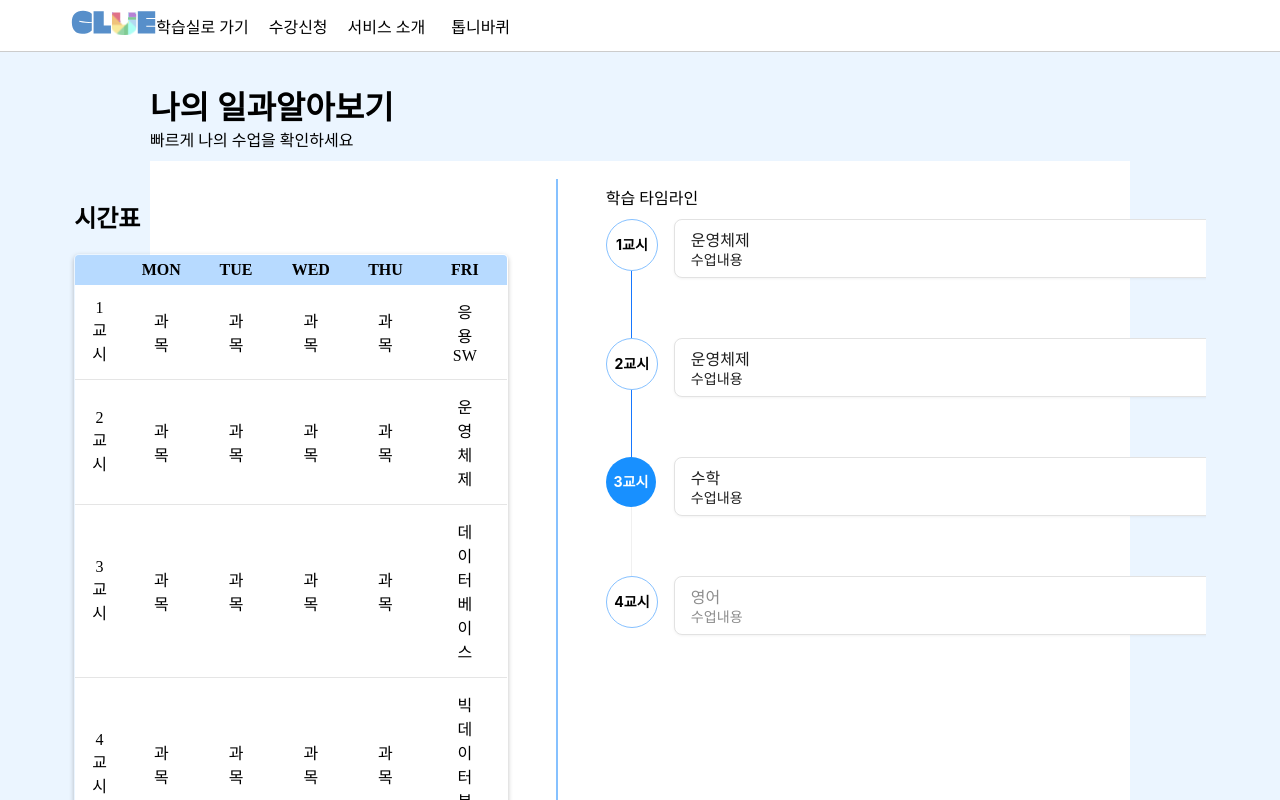
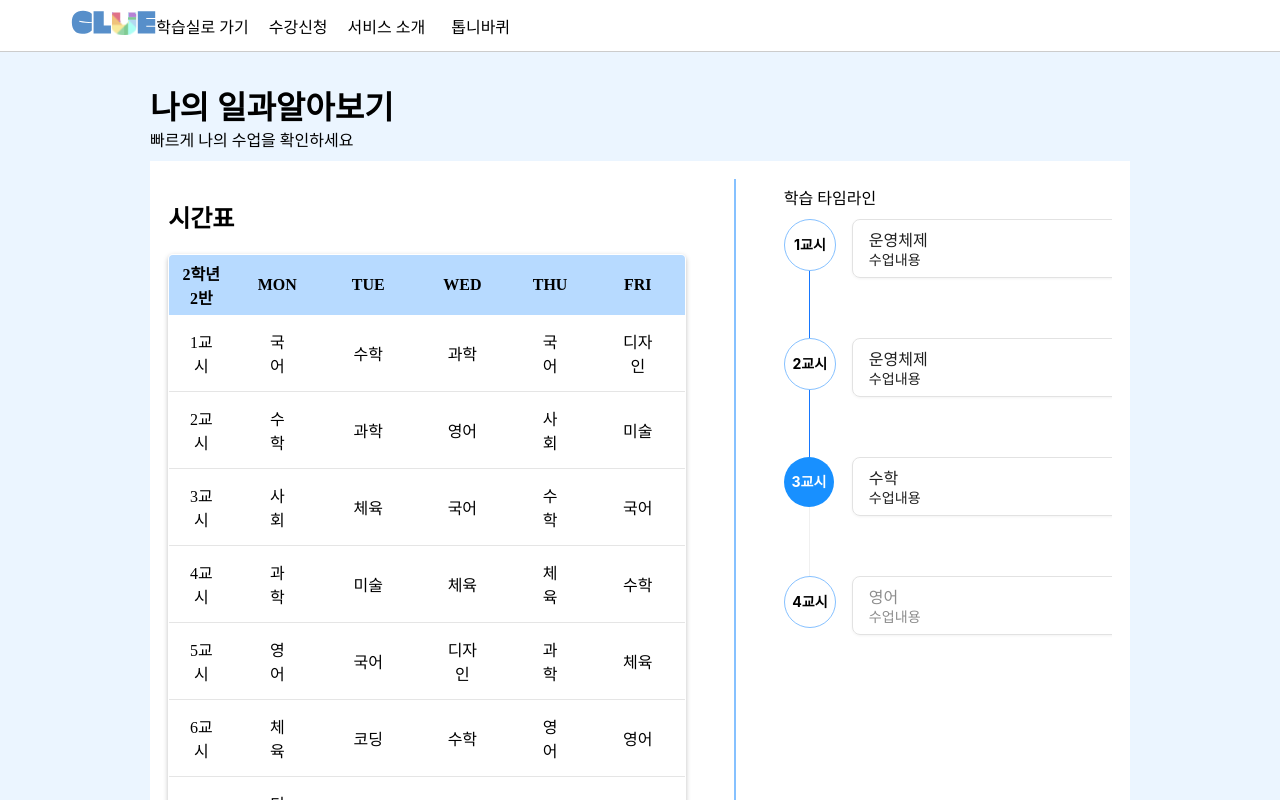
Before and after one commit to EscapeFrame/paletto-clue-frontend, a React (Vite) app: page / in a window 1280 px wide. Built offline with nearby package versions, Linux system fonts and the light colour scheme.

Commit message:
use_jsondata

```diff
--- a/src/css/TimeLine.module.css
+++ b/src/css/TimeLine.module.css
@@ -1,16 +1,16 @@
 
-.step_box {
+  .step_box {
     margin: 0 1.25em 3.75em 1.25em;
     display: block;
-    width: 34em;
+    min-width: 17em;
+    max-width: 34em;
     padding: 0.5em 1em;
     border: 0.06em solid #e2e2e2;
     border-radius: 0.5em;
-    background-color: hsl(0, 0%, 100%);
     box-shadow: 0 0.06em 0.19em rgba(0, 0, 0, 0.05);
     box-sizing: border-box;
     line-height: 1.5;
-}
+  }
 
   .step_box p {
 	font-size: 0.88em;
--- a/src/main_component/Timetable.tsx
+++ b/src/main_component/Timetable.tsx
@@ -1,4 +1,8 @@
 import styles from '../css/Timetable.module.css';
+
+type Subjects = {
+  [day: string]: string[];
+};
 
 const TableRow = ({ period, subjects }: { period: string; subjects: string[] }) => {
   return (
@@ -12,23 +16,27 @@ const TableRow = ({ period, subjects }: { period: string; subjects: string[] })
 };
 
 const Timetable = () => {
-  const periods = ['1교시', '2교시', '3교시', '4교시', '5교시', '6교시', '7교시'];
-  const subjects = [
-    ['과목', '과목', '과목', '과목', '응용SW'],
-    ['과목', '과목', '과목', '과목', '운영체제'],
-    ['과목', '과목', '과목', '과목', '데이터베이스'],
-    ['과목', '과목', '과목', '과목', '빅데이터분석'],
-    ['과목', '과목', '과목', '과목', '과목'],
-    ['과목', '과목', '과목', '과목', '과목'],
-    ['과목', '과목', '과목', '과목', '-'],
-  ]; //json body?
+  const periods: string[] = ['1교시', '2교시', '3교시', '4교시', '5교시', '6교시', '7교시'];
+  const subjects: Subjects = {
+    "월요일": ["국어", "수학", "사회", "과학", "영어", "체육", "디자인"],
+    "화요일": ["수학", "과학", "체육", "미술", "국어", "코딩", "자율학습"],
+    "수요일": ["과학", "영어", "국어", "체육", "디자인", "수학", "자율학습"],
+    "목요일": ["국어", "사회", "수학", "체육", "과학", "영어", "코딩"],
+    "금요일": ["디자인", "미술", "국어", "수학", "체육", "영어", "자율학습"]
+  };
+
+  const days: string[] = ['월요일', '화요일', '수요일', '목요일', '금요일'];
+
+  const getSubjects = (periodIndex: number): string[] => {
+    return days.map(day => subjects[day][periodIndex]);
+  };
 
   return (
     <div className={styles.tableWrapper}>
       <table className={styles.table}>
         <thead>
           <tr>
-            <th></th>
+            <th>2학년2반</th>
             <th>MON</th>
             <th>TUE</th>
             <th>WED</th>
@@ -38,7 +46,7 @@ const Timetable = () => {
         </thead>
         <tbody>
           {periods.map((period, index) => (
-            <TableRow key={index} period={period} subjects={subjects[index]} />
+            <TableRow key={index} period={period} subjects={getSubjects(index)} />
           ))}
         </tbody>
       </table>
```
